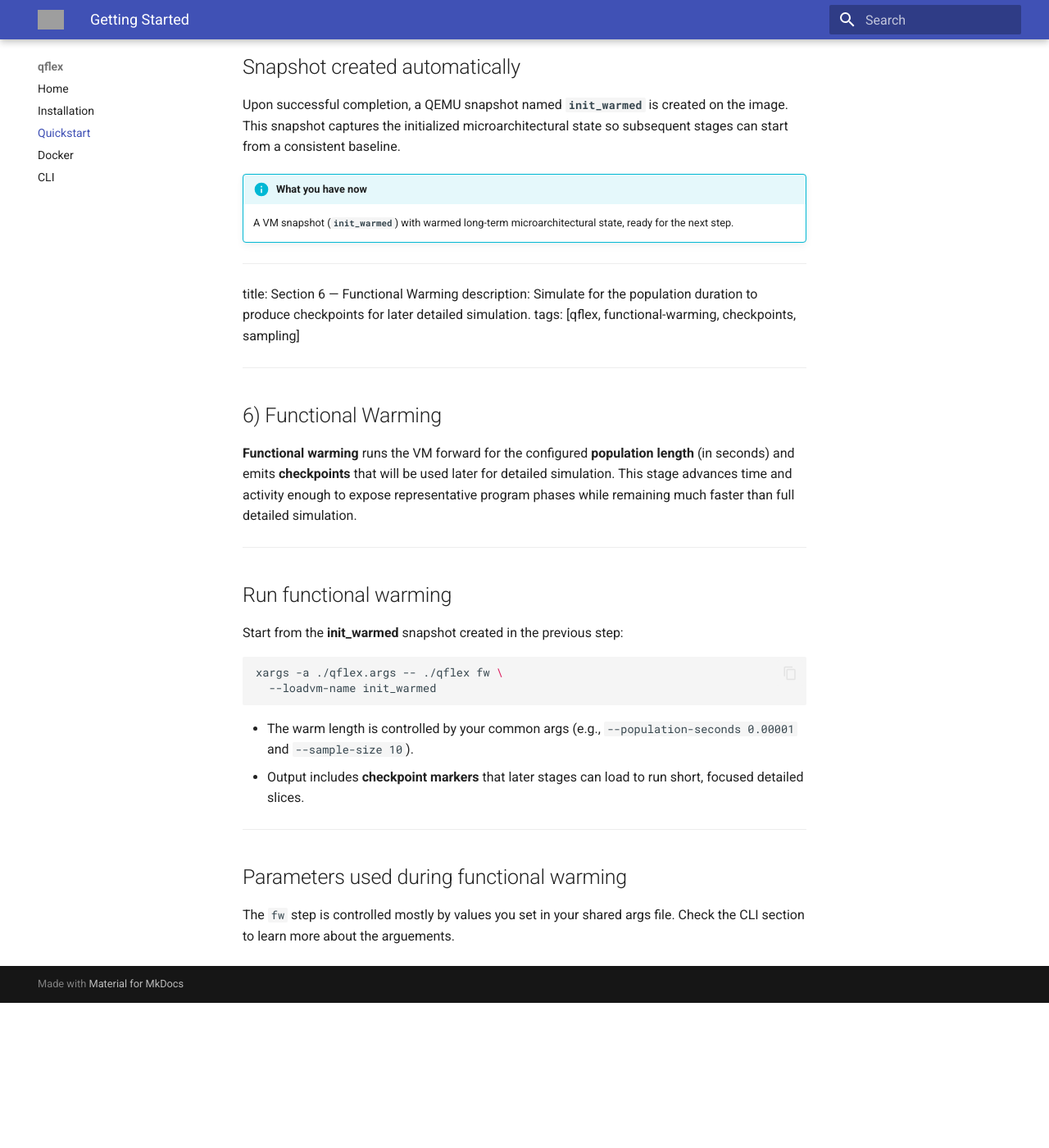
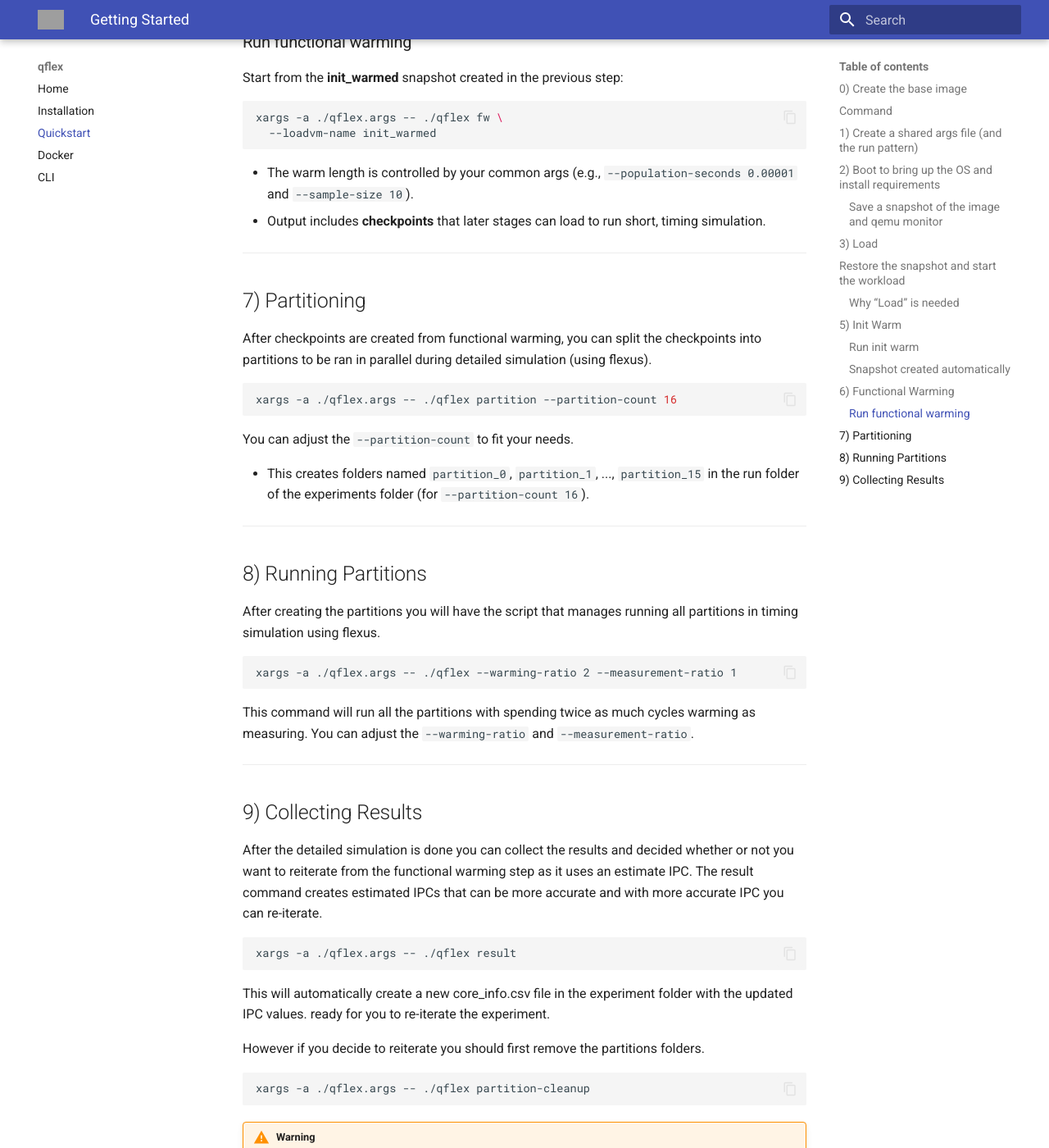
Before and after one commit to parsa-epfl/qflex, an MkDocs documentation site: the page built from mk_docs/quickstart.md, in a window 1280 px wide and 1400 px high, scrolled down 4763 px. Shown: the whole window at 82% size. Built offline with MkDocs 1.6.1 and Material for MkDocs 9.7.7, drawn with Linux system fonts in a browser that asks for light colours; before the commit the page ends 5986 px from its top, so only the background shows below that; some of the changed text lies outside the part shown; grey boxes are pictures that could not be loaded.

Commit message:
updated docs and partition commands

````diff
--- a/mk_docs/quickstart.md
+++ b/mk_docs/quickstart.md
@@ -6,9 +6,18 @@ tags: [getting-started, args, qflex, boot]
 
 # Let's get started
 
+!!! note "Before you begin"
+    Make sure your environment is ready using **one** of the following ways:
+
+    - **All requirements installed locally**, **or**
+    - **You’ve started the Docker environment with the `dep` helper** (see [Installation](installation.md) and [Docker](reference/docker.md)):
+      ```bash
+      ./dep start-docker --worm --mounting-folder $PWD
+      ```
+
 ---
 
-# Section 0: Create the base image
+## 0) Create the base image
 
 Before booting, create a base image in the **same directory** you use for `--image-folder` and `--working-directory` in your shared args file.
 
@@ -82,19 +91,18 @@ xargs -a ./qflex.args -- ./qflex boot --use-cd-rom
 
 ## 2) Boot to bring up the OS and install requirements
 
-Use the `boot` action to start the OS with your common arguments. Once the VM is up, install your workload’s dependencies inside the guest (e.g., package manager installs, copying configs, etc.).
+Use the `boot` action to start the OS with your common arguments. Once the VM is up, install your workload’s dependencies inside the qemu image (e.g., package manager installs, copying configs, etc.).
 
 ```bash
 xargs -a ./qflex.args -- ./qflex boot --use-cd-rom
 ```
 
-- This brings up the VM using the CPU/memory/topology and paths defined in `qflex.args`.
-- After installing requirements and preparing the environment, you can proceed to your next workflow steps (e.g., sampling).
+- This brings up the VM using the CPU/memory/ defined in `qflex.args`.
 - With `--image-folder` and `--working-directory` pointing to your mount, you can place existing qemu images in `<MOUNT_DIR>` and access them from within the docker contianer and skip this step.
 
 ---
 
-## 3) Save a snapshot of the image
+### Save a snapshot of the image and qemu monitor
 
 Once the VM is in the desired state:
 
@@ -106,21 +114,17 @@ Once the VM is in the desired state:
    (qemu) savevm boot
    ```
 !!! tip "Snapshot name"
-    You can change the snapshot name if you want but would not to replace it for the next steps if you do.
+    You can change the snapshot name if you want but this name is used in later steps in this tutorial.
 
 !!! info "What you have now"
-    You’ve created a reusable image snapshot that can be used by the CLI for the next steps (e.g., statistical sampling).
+    You’ve created a reusable image snapshot that has your workload dependencies installed and is ready for the next steps.
 
 
 ---
-title: Section 4 — Load
-description: Restore the boot snapshot and bring up workload components with ordering and timing.
-tags: [qflex, load, snapshots, orchestration]
----
 
-## 4) Load
+## 3) Load
 
-**Load** restores the prepared VM state you saved after boot and then brings up the workload components that require ordering or timing (e.g., start a server before a client on different cores).
+**Load** restores the prepared VM state you saved after boot and where you can start the workload, and each core will have a clock.
 
 ---
 
@@ -133,52 +137,34 @@ xargs -a ./qflex.args -- ./qflex load \
   --loadvm-name boot
 ```
 
-Afterwards you can run your commands to install and start your workload within qemu.
+Afterwards you can run your commands to start your workload within qemu.
 
 - The value for `--loadvm-name` should match the snapshot you saved in **Section 2 (Boot)**:
   ```text
   (qemu) savevm boot
   ```
-- Loading returns the VM to that exact ready-to-run state so you **don’t repeat OS or package installs**.
 
-Once you have started your workload you can save a snapshot by bringing up qemu monitor and saving a snapshot:
+Once you have started your workload started you can save a snapshot by bringing up qemu monitor and saving a snapshot:
   ```text
   (qemu) savevm loaded
   ```
 ---
 
-## Why “Load” is needed
+### Why “Load” is needed
 
-Workloads often have multiple components that must respect **order** and **time**:
+Workloads often have multiple components that must respect **order** and **time** as they are starting, i.e. a web server must start after the database is up and running and if the components are running on different cores they need to be started within a certain time window of each other. The **Load** step allows you to script and orchestrate this process.
 
-- **Ordering:** Start upstream services first (e.g., server), then downstream components (e.g., client).
-- **Timing:** A client may wait for a server socket to be ready or for a specific time boundary.
-
----
-
-## Tips
-
-!!! tip "Snapshot naming"
-    Use descriptive names (e.g., `boot`, `boot-deps`, `baseline-webapp`) so you can load the right prep stage for your experiment.
-
-!!! tip "Readiness checks"
-    Inside the guest, ensure launch scripts perform **readiness probes** (e.g., wait for port open) so dependent components don’t start prematurely.
-
----
-title: Section 5 — Init Warm
-description: Initialize long-term microarchitectural state (cache, predictors, TLB) before functional warming.
-tags: [qflex, init_warm, microarchitecture, snapshots]
 ---
 
 ## 5) Init Warm
 
-**Init Warm** initializes long-term microarchitectural states—such as **caches**, **branch predictors**, and **TLBs**—to a realistic, steady baseline **before functional warming** begins.
+**Init Warm** initializes long-term microarchitectural states—such as **caches**, **branch predictors**, and **TLBs** so that **functional warming** can start.
 
 ---
 
-## Run init warm
+### Run init warm
 
-Load from the prior **Load** snapshot and initialize the microarchitectural state:
+Load from the prior **loaded** snapshot and initialize the microarchitectural state:
 
 ```bash
 xargs -a ./qflex.args -- ./qflex initialize \
@@ -189,27 +175,24 @@ xargs -a ./qflex.args -- ./qflex initialize \
 
 ---
 
-## Snapshot created automatically
+### Snapshot created automatically
 
-Upon successful completion, a QEMU snapshot named **`init_warmed`** is created on the image.
+Upon successful initialization, a QEMU snapshot named **`init_warmed`** is created on the image.
 This snapshot captures the initialized microarchitectural state so subsequent stages can start from a consistent baseline.
 
 !!! info "What you have now"
     A VM snapshot (**`init_warmed`**) with warmed long-term microarchitectural state, ready for the next step.
+    This step and all the steps before it only need to be done once per workload, unless changing the workload configuration.
 
----
-title: Section 6 — Functional Warming
-description: Simulate for the population duration to produce checkpoints for later detailed simulation.
-tags: [qflex, functional-warming, checkpoints, sampling]
 ---
 
 ## 6) Functional Warming
 
-**Functional warming** runs the VM forward for the configured **population length** (in seconds) and emits **checkpoints** that will be used later for detailed simulation. This stage advances time and activity enough to expose representative program phases while remaining much faster than full detailed simulation.
+**Functional warming** runs the VM forward for the configured **population length** (in seconds) and emits **checkpoints** that will be used later for timing (detailed) simulation.
 
 ---
 
-## Run functional warming
+### Run functional warming
 
 Start from the **init_warmed** snapshot created in the previous step:
 
@@ -219,10 +202,44 @@ xargs -a ./qflex.args -- ./qflex fw \
 ```
 
 - The warm length is controlled by your common args (e.g., `--population-seconds 0.00001` and `--sample-size 10`).
-- Output includes **checkpoint markers** that later stages can load to run short, focused detailed slices.
+- Output includes **checkpoints** that later stages can load to run short, timing simulation.
 
 ---
 
-## Parameters used during functional warming
+## 7) Partitioning
 
-The `fw` step is controlled mostly by values you set in your shared args file. Check the CLI section to learn more about the arguements.
+After checkpoints are created from functional warming, you can split the checkpoints into partitions to be ran in parallel during detailed simulation (using flexus).
+```bash
+xargs -a ./qflex.args -- ./qflex partition --partition-count 16
+```
+
+You can adjust the `--partition-count` to fit your needs.
+
+- This creates folders named `partition_0`, `partition_1`, ..., `partition_15` in the run folder of the experiments folder (for `--partition-count 16`).
+
+
+---
+
+## 8) Running Partitions
+After creating the partitions you will have the script that manages running all partitions in timing simulation using flexus.
+```
+xargs -a ./qflex.args -- ./qflex --warming-ratio 2 --measurement-ratio 1
+```
+This command will run all the partitions with spending twice as much cycles warming as measuring. You can adjust the `--warming-ratio` and `--measurement-ratio`.
+
+---
+## 9) Collecting Results
+After the detailed simulation is done you can collect the results and decided whether or not you want to reiterate from the functional warming step as it uses an estimate IPC. The result command creates estimated IPCs that can be more accurate and with more accurate IPC you can re-iterate.
+```bash
+xargs -a ./qflex.args -- ./qflex result
+```
+This will automatically create a new core_info.csv file in the experiment folder with the updated IPC values. ready for you to re-iterate the experiment.
+
+However if you decide to reiterate you should first remove the partitions folders.
+```bash
+xargs -a ./qflex.args -- ./qflex partition-cleanup
+```
+
+<!-- Warning that this will remove all partition folders and their contents -->
+!!! warning "Warning"
+    This will remove all partition folders and their contents. Make sure you have collected any necessary data before running this command.
--- a/mkdocs.yml
+++ b/mkdocs.yml
@@ -15,6 +15,7 @@ plugins:
 
 
 markdown_extensions:
+  - meta
   - admonition
   - pymdownx.details
   - pymdownx.superfences
````
Also changed, not shown: 2 other files.
